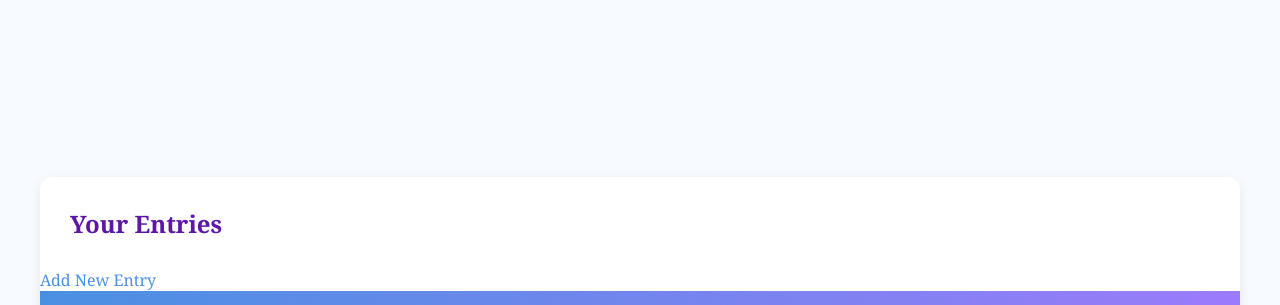
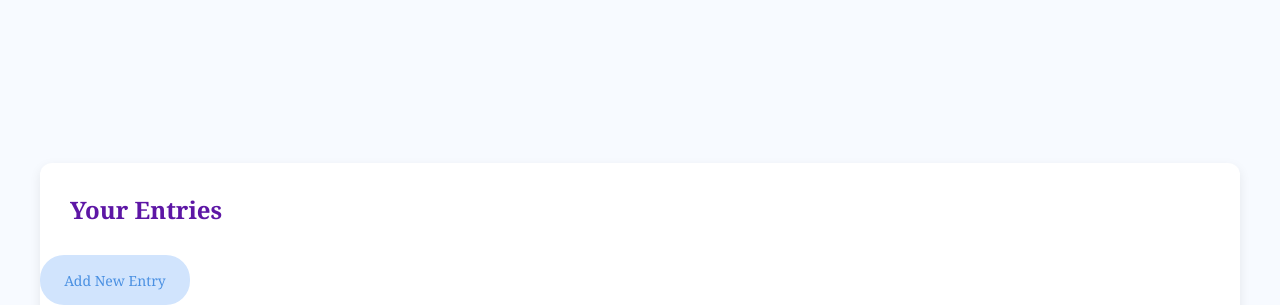
Before and after one commit to zcoder365/MySeriesofFortunateEvents, a Flask app: page / in a window 1280 px wide; the page is wider, and only the part inside the window is pictured. Shown: the part 174-479 px from the top of that part. Run offline with Flask 3, Linux system fonts and the light colour scheme; the visitor is signed in with stand-in values (Sample User, id 1); data that the repository does not hold is empty.

Commit message:
make new entry link a btn

```diff
--- a/templates/index.html
+++ b/templates/index.html
@@ -5,7 +5,7 @@
     <div class="site-actions">
         <h2>Your Entries</h2>
 
-        <a href="/add-entry" class="add-entry">Add New Entry</a>
+        <a href="/add-entry"><button class="new-entry">Add New Entry</button></a>
     </div>
 
     <table>
```
